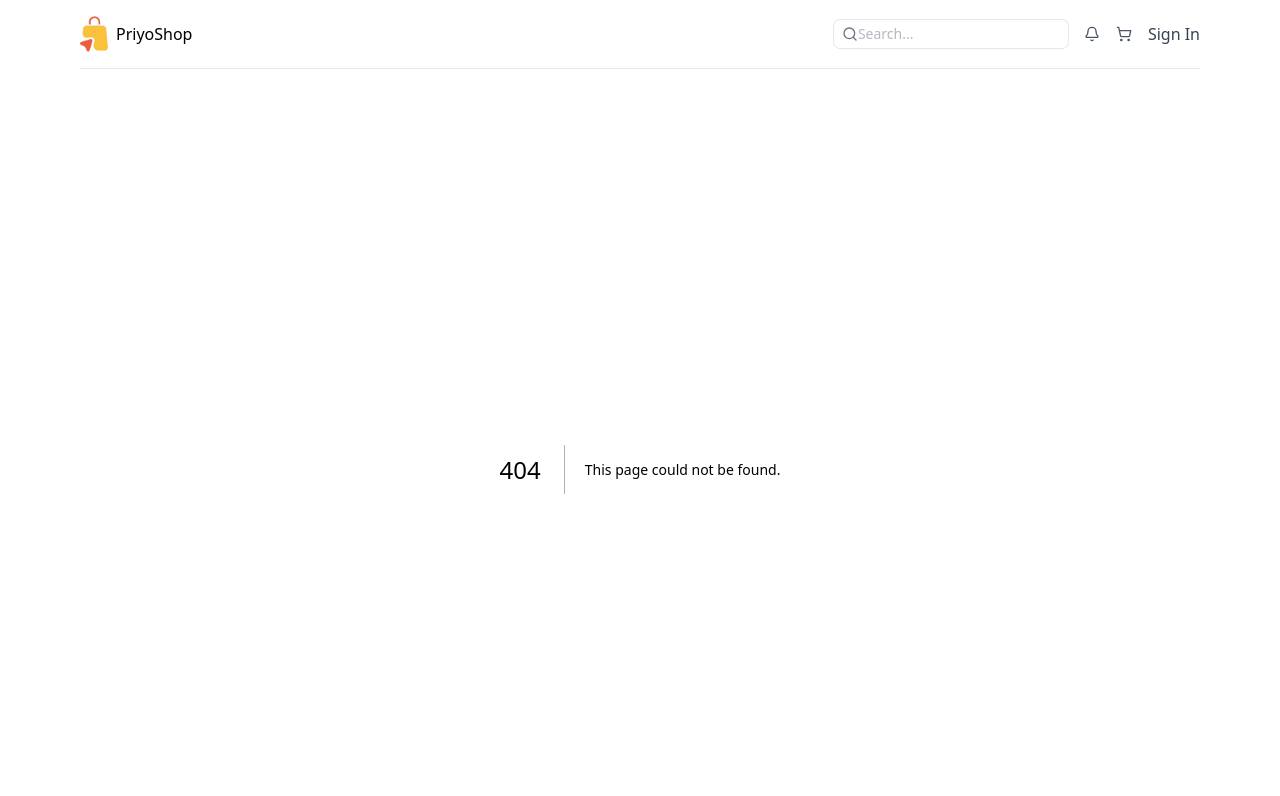
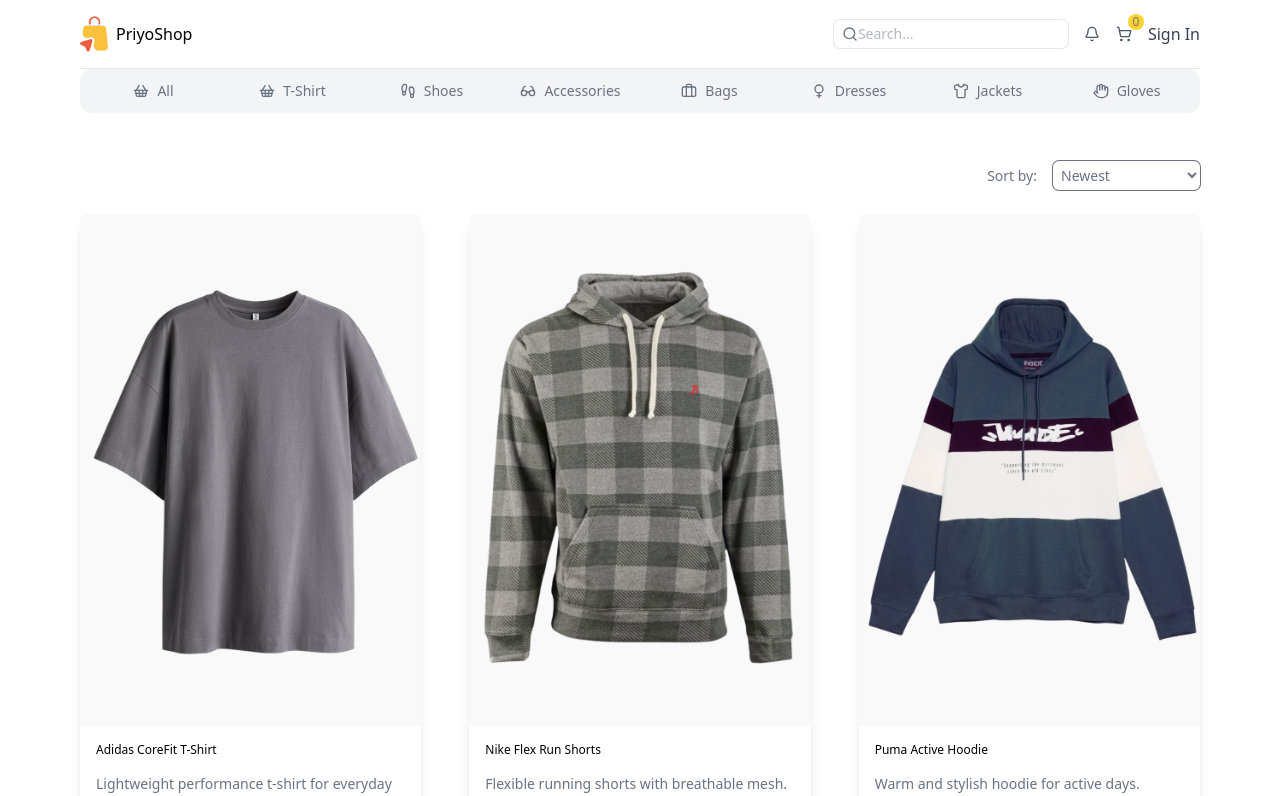
Before and after one commit to priyotush25/priyo-shop, a Next.js app in the folder client/: page /products in a window 1280 px wide. Before the commit this address had no page. Shown: the top 796 px of the page. Built offline with nearby package versions, Linux system fonts and the light colour scheme.

Commit message:
update cart icon

```diff
--- /dev/null
+++ b/client/src/app/cart/page.tsx
@@ -0,0 +1,75 @@
+"use client"
+
+
+const step = [
+    {
+        id: 1,
+        title: "Shipping Cart"
+    },
+    {
+        id: 2,
+        title: "Shipping Address"
+    },
+    {
+        id: 3,
+        title: "Payment Mehod"
+    }
+]
+
+
+const cartItems = [
+    {
+        "id": 1,
+        "name": "Adidas CoreFit T-Shirt",
+        "shortDescription": "Lightweight performance t-shirt for everyday workouts.",
+        "description": "Breathable and moisture-wicking fabric designed for comfort during training or casual wear.",
+        "price": 39.9,
+        "sizes": ["s", "m", "l", "xl", "xxl"],
+        "colors": ["gray", "purple", "green"],
+        "images": {
+            "gray": "/products/1g.png",
+            "purple": "/products/1p.png",
+            "green": "/products/1gr.png"
+        }
+    },
+    {
+        "id": 2,
+        "name": "Nike Flex Run Shorts",
+        "shortDescription": "Flexible running shorts with breathable mesh.",
+        "description": "Designed for runners, these shorts provide maximum comfort and flexibility.",
+        "price": 29.5,
+        "sizes": ["s", "m", "l", "xl"],
+        "colors": ["gray", "blue", "red"],
+        "images": {
+            "gray": "/products/2g.png",
+            "blue": "/products/2gr.png",
+            "red": "/products/2r.png"
+        }
+    },
+    {
+        "id": 3,
+        "name": "Puma Active Hoodie",
+        "shortDescription": "Warm and stylish hoodie for active days.",
+        "description": "Soft fleece interior with a modern fit, perfect for workouts or lounging.",
+        "price": 49.99,
+        "sizes": ["m", "l", "xl", "xxl"],
+        "colors": ["black", "gray", "white"],
+        "images": {
+            "black": "/products/3b.png",
+            "gray": "/products/3g.png",
+            "white": "/products/3w.png"
+        }
+    }
+]
+
+
+
+const CartPage = () => {
+    return (
+        <div>
+            <h1>Cart Page</h1>
+        </div>
+    );
+};
+
+export default CartPage;
--- a/client/src/app/page.tsx
+++ b/client/src/app/page.tsx
@@ -1,10 +1,10 @@
 import ProductList from "@/component/ProductList";
 import Image from "next/image";
 
-const Homepage = async ({ searchParams }: { searchParams: { category: string } }) => {
+const Homepage = async ({ searchParams }: { searchParams: Promise<{ category: string }> }) => {
 
 
-  const category = searchParams.category;
+  const category = (await searchParams).category;
 
   return (
     <div>
@@ -12,7 +12,7 @@
         <Image src="/featured.png" alt="Feature Product" fill />
       </div>
       <div>
-        <ProductList category={category} />
+        <ProductList category={category} params="homepage" />
       </div>
     </div>
   );
--- /dev/null
+++ b/client/src/app/products/page.tsx
@@ -0,0 +1,15 @@
+import ProductList from '@/component/ProductList';
+
+const ProductPage = async ({ searchParams }: { searchParams: Promise<{ category: string }> }) => {
+
+    const category = (await searchParams).category;
+
+
+    return (
+        <div>
+            <ProductList category={category} params='products' />
+        </div>
+    );
+};
+
+export default ProductPage;
--- /dev/null
+++ b/client/src/component/Filter.tsx
@@ -0,0 +1,33 @@
+"use client"
+
+import { usePathname, useRouter, useSearchParams } from 'next/navigation';
+
+
+const Filter = () => {
+
+    const searchParams = useSearchParams();
+    const router = useRouter();
+    const pathname = usePathname();
+
+    const handleFilter = (value: string) => {
+        const params = new URLSearchParams(searchParams);
+        params.set("sort", value);
+        router.push(`${pathname} ? ${params.toString}`, { scroll: false })
+    }
+
+    return (
+        <div className='flex items-center justify-end text-sm text-gray-500 gap-4 mb-6'>
+
+            <span>Sort by:</span>
+            <select name="sort" id="sort" className='rounded-md ring-1 ring-gray-500 p-1 border-none' onChange={e => handleFilter(e.target.value)}>
+                <option value="newest">Newest</option>
+                <option value="oldest">Oldest</option>
+                <option value="ase">Price: Low to High</option>
+                <option value="des">Price: High to Low</option>
+            </select>
+
+        </div>
+    );
+};
+
+export default Filter;
--- a/client/src/component/Navbar.tsx
+++ b/client/src/component/Navbar.tsx
@@ -1,7 +1,8 @@
-import { Bell, ShoppingCart } from "lucide-react";
+import { Bell } from "lucide-react";
 import Image from "next/image";
 import Link from "next/link";
 import SearchBar from "./SearchBar";
+import ShoppingCartIcon from "./ShoppingCartIcon";
 
 const Navbar = () => {
     return (
@@ -17,7 +18,7 @@
             <div className="flex items-center gap-4 text-gray-500">
                 <SearchBar />
                 <Bell className="w-4 h-4 text-gray-600" />
-                <ShoppingCart className="w-4 h-4 text-gray-600" />
+                <ShoppingCartIcon />
                 <Link href="/" className="text-gray-700 font-medium">Sign In</Link>
             </div>
         </nav>
--- a/client/src/component/ProductList.tsx
+++ b/client/src/component/ProductList.tsx
@@ -1,7 +1,10 @@
+
 import { ProductsTypes } from "@/types";
 import Link from "next/link";
 import Category from "./Category";
+import Filter from "./Filter";
 import ProductCart from "./ProductCart";
+
 
 const products: ProductsTypes = [
     {
@@ -118,15 +121,17 @@
 ]
 
 
-const ProductList = ({ category }: { category: string }) => {
+const ProductList = ({ category, params }: { category: string, params: "homepage" | "products" }) => {
     return (
         <div className="w-full">
             <Category />
 
+            {params === "products" && <Filter />}
+
             <div className="grid grid-cols-1 sm:grid-cols-2 xl:grid-cols-3 2xl:grid-cols-4 gap-12">
                 {products.map(product => <ProductCart key={product.id} product={product} />)}
             </div>
-            <Link href={category ? `/products/?category=${category}` : "/products"} className="flex justify-end mt-4 text-sm text-gray-500">View all products</Link>
+            <Link href={category ? `/products/?category=${category}` : "/products"} className="flex justify-end mt-4 text-sm text-gray-500 hover:text-gray-600">View all products</Link>
         </div>
     );
 };
--- /dev/null
+++ b/client/src/component/ShoppingCartIcon.tsx
@@ -0,0 +1,15 @@
+"use client"
+
+import { ShoppingCart } from "lucide-react";
+import Link from "next/link";
+
+const ShoppingCartIcon = () => {
+    return (
+        <Link href="/cart" className="relative">
+            <ShoppingCart className="w-4 h-4 text-gray-600" />
+            <span className="bg-amber-300 text-gray-500 text-xs p-1 rounded-full absolute -right-3 -top-3 w-4 h-4 flex items-center justify-center">0</span>
+        </Link>
+    );
+};
+
+export default ShoppingCartIcon;
```
